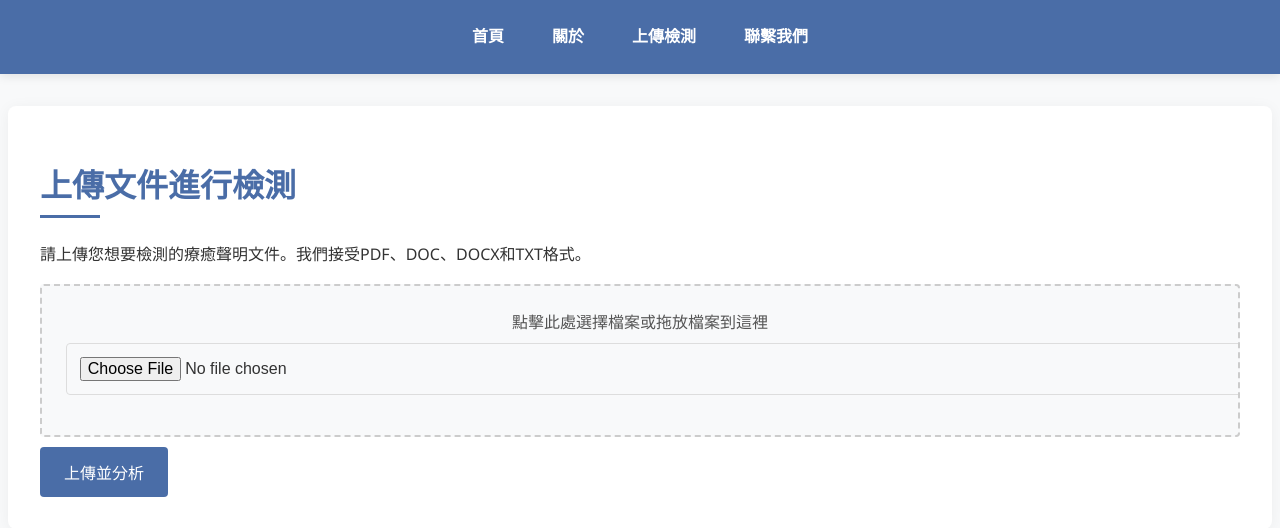
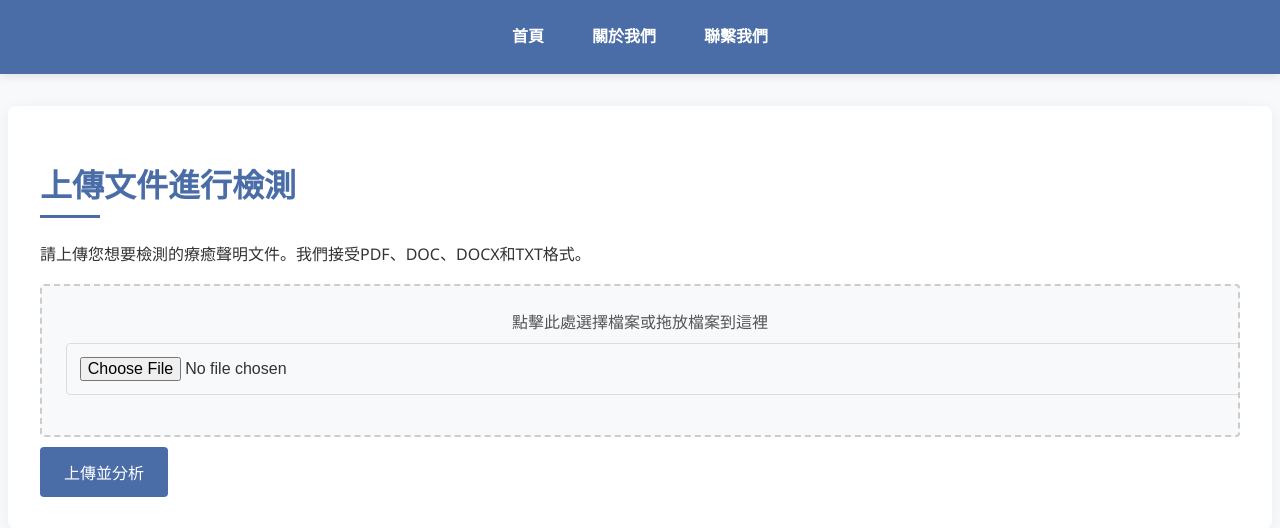
Before and after one commit to wenchun84/therapy-claim-detector, a Flask app: page /contact in a window 1280 px wide. Shown: the top 528 px of the page. Run offline with Flask 2, Linux system fonts and the light colour scheme.

Commit message:
Update contact.html

```diff
--- a/templates/contact.html
+++ b/templates/contact.html
@@ -20,8 +20,7 @@
    <header>
     <nav>
         <a href="/">首頁</a>
-            <a href="/about">關於</a>
-            <a href="/upload">上傳檢測</a>
+        <a href="/about">關於我們</a>
         <a href="/contact">聯繫我們</a>
     </nav>
 </header>
```
Lines whose indentation alone changed are shown as unchanged.
